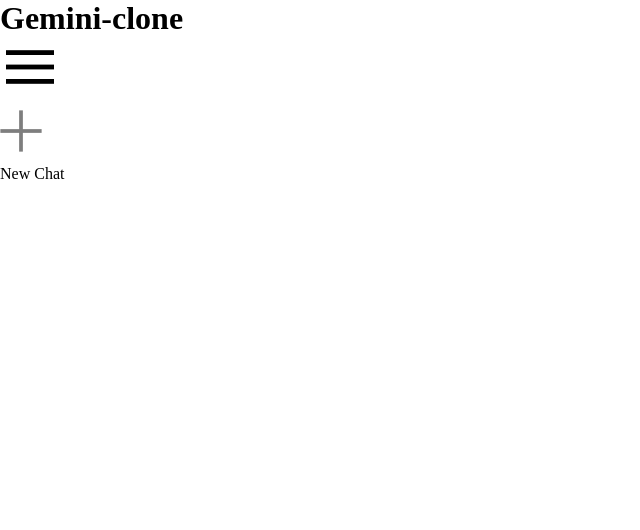
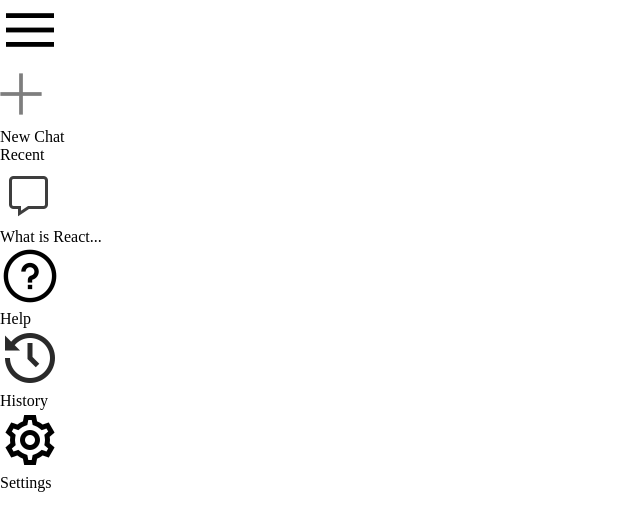
Before and after one commit to Nabeela-Kanwal/Gemini-Clone, a React (Vite) app: page / in a window 1280 px wide. Shown: the top 530 px of the page, without its empty margins (0-640 px from the left). Built offline with nearby package versions, Linux system fonts and the light colour scheme.

Commit message:
inclued the icons

```diff
--- a/index.html
+++ b/index.html
@@ -9,7 +9,7 @@
 </head>
 
 <body>
-  <h1>Gemini-clone</h1>
+  <!-- <h1>Gemini-clone</h1> -->
   <div id="root"></div>
   <script type="module" src="/src/main.jsx"></script>
 </body>
--- a/src/components/sidebar/sidebar.jsx
+++ b/src/components/sidebar/sidebar.jsx
@@ -10,8 +10,31 @@ const Sidebar = () => {
           <img src={assets.plus_icon} alt="" />
           <p>New Chat</p>
         </div>
+        <div className="recent">
+          <p class="recent-title">Recent</p>
+          <div className="recent-entry">
+            <img src={assets.message_icon} alt="" />
+            <p>What is React...</p>
+          </div>
+        </div>
       </div>
-      <div className="bottom"></div>
+
+      <div className="bottom">
+        <div className="bottom-item recent-entry">
+          <img src={assets.question_icon} alt="" />
+          <p>Help</p>
+        </div>
+
+        <div className="bottom-item recent-entry">
+          <img src={assets.history_icon} alt="" />
+          <p>History</p>
+        </div>
+
+        <div className="bottom-item recent-entry">
+          <img src={assets.setting_icon} alt="" />
+          <p>Settings</p>
+        </div>
+      </div>
     </div>
   );
 };
```
